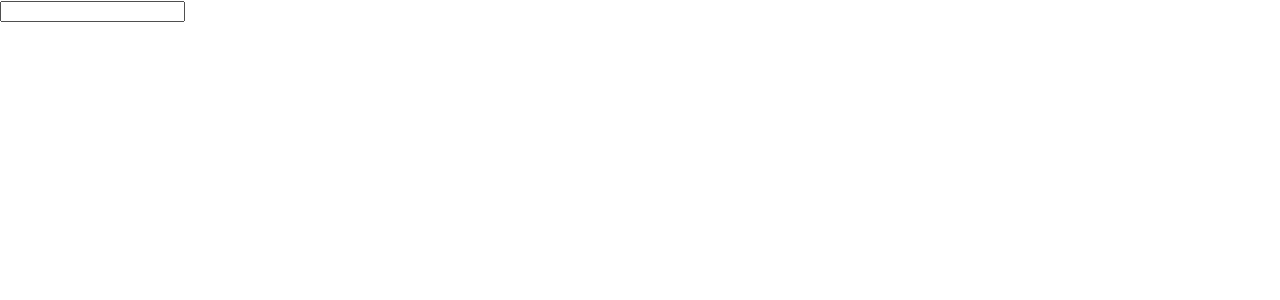
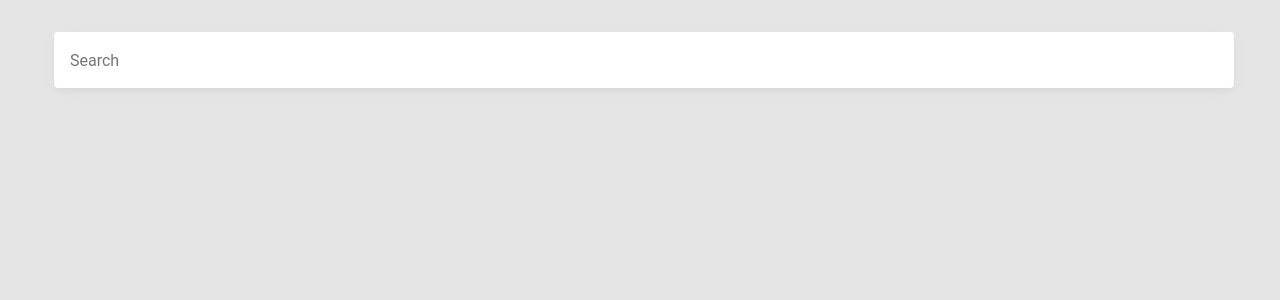
Before and after one commit to NikitaListopad/git-api, a React (Create React App) app: page / in a window 1280 px wide. Shown: the top 300 px of the page. Built offline with nearby package versions, Linux system fonts and the light colour scheme.

Commit message:
add styles for input element and main layout

```diff
--- a/src/components/search.js
+++ b/src/components/search.js
@@ -4,7 +4,9 @@ const Search = () => {
 
     return (
         <div>
-            <Input />
+            <Input
+                placeholder='Search'
+            />
         </div>
     )
 }
--- a/src/elements/input.js
+++ b/src/elements/input.js
@@ -1,15 +1,14 @@
+import inputStyles from '../styles/input.module.css';
 
 export const Input = ({className, type, value, onChange, placeholder}) => {
 
     return(
-        <label>
             <input
-                className={className}
+                className={className ?? inputStyles.input}
                 type={type ?? 'text'}
                 value={value}
                 onChange={onChange}
                 placeholder={placeholder}
             />
-        </label>
     )
 }
--- a/src/index.css
+++ b/src/index.css
@@ -1,13 +1,23 @@
-body {
+html, body, ul, li, p, h1, h2, h3, span, input, img, div, main, a {
   margin: 0;
-  font-family: -apple-system, BlinkMacSystemFont, 'Segoe UI', 'Roboto', 'Oxygen',
-    'Ubuntu', 'Cantarell', 'Fira Sans', 'Droid Sans', 'Helvetica Neue',
-    sans-serif;
-  -webkit-font-smoothing: antialiased;
-  -moz-osx-font-smoothing: grayscale;
+  padding: 0;
+  text-decoration: none;
+  list-style: none;
+  border: none;
+  vertical-align: baseline;
+  outline: none;
 }
 
-code {
-  font-family: source-code-pro, Menlo, Monaco, Consolas, 'Courier New',
-    monospace;
+* {
+  box-sizing: border-box;
 }
+
+body {
+  height: 100vh;
+  width: 100vw;
+}
+
+#root {
+  height: 100%;
+  width: 100%;
+}
--- a/src/layouts/main.js
+++ b/src/layouts/main.js
@@ -1,9 +1,9 @@
+import styles from '../styles/main.module.css';
+
 const Main = ({ children }) => {
     return (
-        <main>
-            <div>
-                {children}
-            </div>
+        <main className={styles.mainContainer}>
+            {children}
         </main>
     )
 }
--- /dev/null
+++ b/src/styles/input.module.css
@@ -0,0 +1,16 @@
+.input {
+    width: 100%;
+    height: 56px;
+    padding: 16px;
+    background: #fff;
+    box-shadow: 0 4px 4px rgba(51, 51, 51, 0.04), 0 4px 24px rgba(51, 51, 51, 0.024);
+    border-radius: 4px;
+
+    font-family: 'Roboto';
+    font-style: normal;
+    font-weight: 400;
+    font-size: 16px;
+    line-height: 24px;
+
+    color: rgba(17, 17, 17, 0.48);
+}
--- /dev/null
+++ b/src/styles/main.module.css
@@ -0,0 +1,6 @@
+.mainContainer {
+    padding: 32px 46px 116px 54px;
+    width: 100vw;
+    height: 100%;
+    background-color: #e5e5e5;
+}
```
